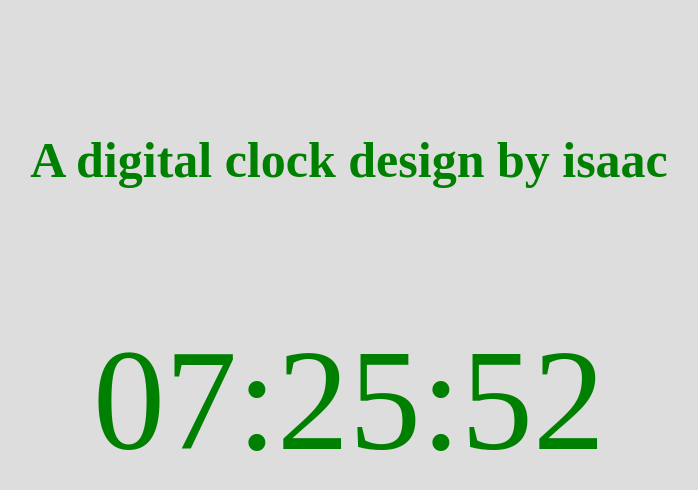
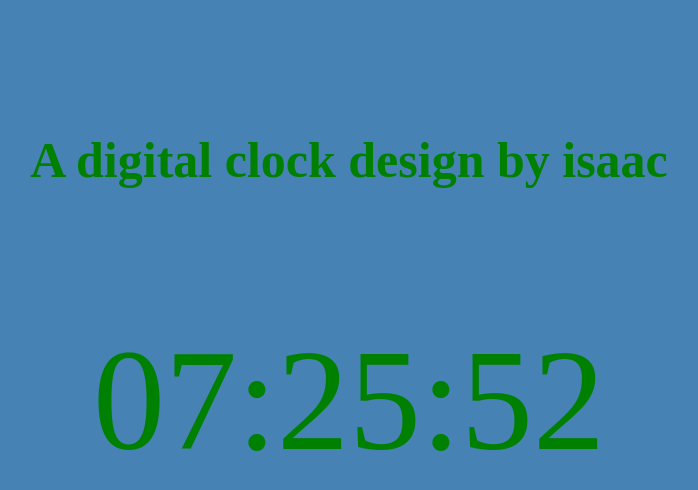
Before and after one commit to isaacton/DIGITAL-CLOCK, a plain HTML site: page index.html in a window 1280 px wide. Shown: the whole page, without its empty margins (291-989 px from the left). Drawn offline with Linux system fonts and the light colour scheme.

Commit message:
added background color

```diff
--- a/style.css
+++ b/style.css
@@ -2,7 +2,7 @@
     margin: 0;
     padding: 0;
     box-sizing: border-box;
-    background-color: #ddd;
+    background-color: steelblue;
 }
 h3{
     color: green;
```
